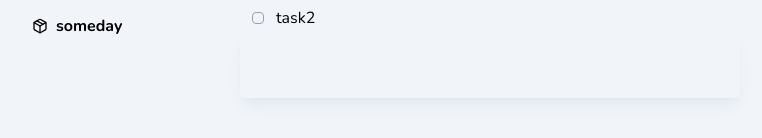
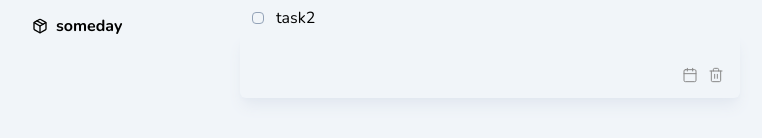
Before and after one commit to owozsh/G2-twdo-frontend, a React (Create React App) app: page /today in a window 1280 px wide. Both pictures are taken after a click on the element 874 px from the left and 110 px from the top of the page. Shown: the part 298-436 px from the top of the page, without its empty margins (150-912 px from the left). Built offline with nearby package versions, Linux system fonts and the light colour scheme.

Commit message:
add REMOVE_TASK action

```diff
--- a/src/components/widgets/HeaderBar.tsx
+++ b/src/components/widgets/HeaderBar.tsx
@@ -7,12 +7,11 @@ import Icon from "../common/Icon";
 export default function HeaderBar({ title }: { title: string }) {
   const dispatch = useDispatch();
 
-  const emptyTask: task = {
-    id: Date.now().toString(),
-    description: "",
-  };
-
   const addTask = () => {
+    const emptyTask: task = {
+      id: Math.floor(Math.random() * 100).toString(),
+      description: "",
+    };
     dispatch({ type: "ADD_TASK", payload: emptyTask });
   };
 
--- a/src/components/widgets/Task.tsx
+++ b/src/components/widgets/Task.tsx
@@ -1,5 +1,9 @@
 import { useState, useRef, useEffect } from "react";
+import { useDispatch } from "react-redux";
+
+import { FiCalendar, FiTrash2 } from "react-icons/fi";
 import { Draggable } from "react-beautiful-dnd";
+import styled from "styled-components";
 
 import Clickable from "../common/Clickable";
 import Checkbox from "../common/Checkbox";
@@ -12,6 +16,18 @@ export default function Task(props: {
   const [isComplete, setIsComplete] = useState(false);
   const [description, setDescription] = useState(props.description);
   const [editMode, setEditMode] = useState(false);
+
+  const dispatch = useDispatch();
+
+  const removeTask = () => {
+    dispatch({
+      type: "REMOVE_TASK",
+      payload: {
+        id: props.id,
+        description: props.description,
+      },
+    });
+  };
 
   const inputElement = useRef<HTMLInputElement>(null);
 
@@ -80,14 +96,14 @@ export default function Task(props: {
               onFocus={(e) => startFocusAtTheEndOfTheLine(e)}
               onChange={(e) => setDescription(e.target.value)}
             />
-            {/* <ActionMenu editMode={editMode}>
-          <Button buttonType="default">
-            <Calendar />
-          </Button>
-          <Button buttonType="destructive">
-            <Trash2 />
-          </Button>
-        </ActionMenu> */}
+            <ActionMenu editMode={editMode}>
+              <Button buttonType="default">
+                <FiCalendar />
+              </Button>
+              <Button buttonType="destructive" onClick={removeTask}>
+                <FiTrash2 />
+              </Button>
+            </ActionMenu>
           </Clickable>
           {editMode ? (
             <div
@@ -103,48 +119,48 @@ export default function Task(props: {
   );
 }
 
-// const ActionMenu = styled.div`
-//   ${(props: { editMode: boolean }) =>
-//     props.editMode ? "display: flex;" : "display: none;"}
-//   justify-content: flex-end;
-// `;
+const ActionMenu = styled.div`
+  ${(props: { editMode: boolean }) =>
+    props.editMode ? "display: flex;" : "display: none;"}
+  justify-content: flex-end;
+`;
 
-// const Button = styled.button`
-//   display: flex;
-//   flex-direction: column;
-//   align-items: center;
+const Button = styled.button`
+  display: flex;
+  flex-direction: column;
+  align-items: center;
 
-//   height: 1.4rem;
-//   width: 1.4rem;
-//   margin-left: 0.2rem;
+  height: 1.4rem;
+  width: 1.4rem;
+  margin-left: 0.2rem;
 
-//   border: none;
-//   border-radius: 0.2rem;
-//   background-color: transparent;
+  border: none;
+  border-radius: 0.2rem;
+  background-color: transparent;
 
-//   outline: transparent;
+  outline: transparent;
 
-//   transition: background-color 0.2s cubic-bezier(0.165, 0.84, 0.44, 1),
-//     outline 0.2s cubic-bezier(0.165, 0.84, 0.44, 1);
+  transition: background-color 0.2s cubic-bezier(0.165, 0.84, 0.44, 1),
+    outline 0.2s cubic-bezier(0.165, 0.84, 0.44, 1);
 
-//   &:hover {
-//     background-color: ${(props: { buttonType: string }) =>
-//       props.buttonType == "destructive" ? "#ff000015" : "#0000ff15"};
+  &:hover {
+    background-color: ${(props: { buttonType: string }) =>
+      props.buttonType === "destructive" ? "#ff000015" : "#0000ff15"};
 
-//     outline: 1px solid
-//       ${(props: { buttonType: string }) =>
-//         props.buttonType == "destructive" ? "#ff000030" : "#0000ff30"};
+    outline: 1px solid
+      ${(props: { buttonType: string }) =>
+        props.buttonType === "destructive" ? "#ff000030" : "#0000ff30"};
 
-//     svg {
-//       color: ${(props: { buttonType: string }) =>
-//         props.buttonType == "destructive" ? "red" : "blue"};
-//     }
-//   }
+    svg {
+      color: ${(props: { buttonType: string }) =>
+        props.buttonType === "destructive" ? "red" : "blue"};
+    }
+  }
 
-//   svg {
-//     color: #888;
-//     width: 1rem;
-//     stroke-width: 1.5px;
-//     transition: color 0.2s cubic-bezier(0.165, 0.84, 0.44, 1);
-//   }
-// `;
+  svg {
+    color: #888;
+    width: 1rem;
+    stroke-width: 1.5px;
+    transition: color 0.2s cubic-bezier(0.165, 0.84, 0.44, 1);
+  }
+`;
--- a/src/components/widgets/TaskView.tsx
+++ b/src/components/widgets/TaskView.tsx
@@ -28,7 +28,7 @@ export default function TaskView() {
       result.destination.index
     );
 
-    // setTasks([...reorderedTasks]);
+    console.log(tasks);
   };
 
   return (
--- a/src/reducers/tasksReducer.ts
+++ b/src/reducers/tasksReducer.ts
@@ -21,7 +21,10 @@ const initialState = {
   ],
 };
 
-type Action = { type: "ADD_TASK"; payload: task };
+type Action = {
+  type: "ADD_TASK" | "REMOVE_TASK" | "UPDATE_TASKS";
+  payload: task;
+};
 
 export const tasksReducer = (
   state: tasksState = initialState,
@@ -30,6 +33,12 @@ export const tasksReducer = (
   switch (action.type) {
     case "ADD_TASK":
       return { ...state, tasks: [...state.tasks, action.payload] };
+    case "REMOVE_TASK":
+      console.log(state);
+      return {
+        ...state,
+        tasks: [...state.tasks].filter((t) => t.id !== action.payload.id),
+      };
     default:
       return state;
   }
```
